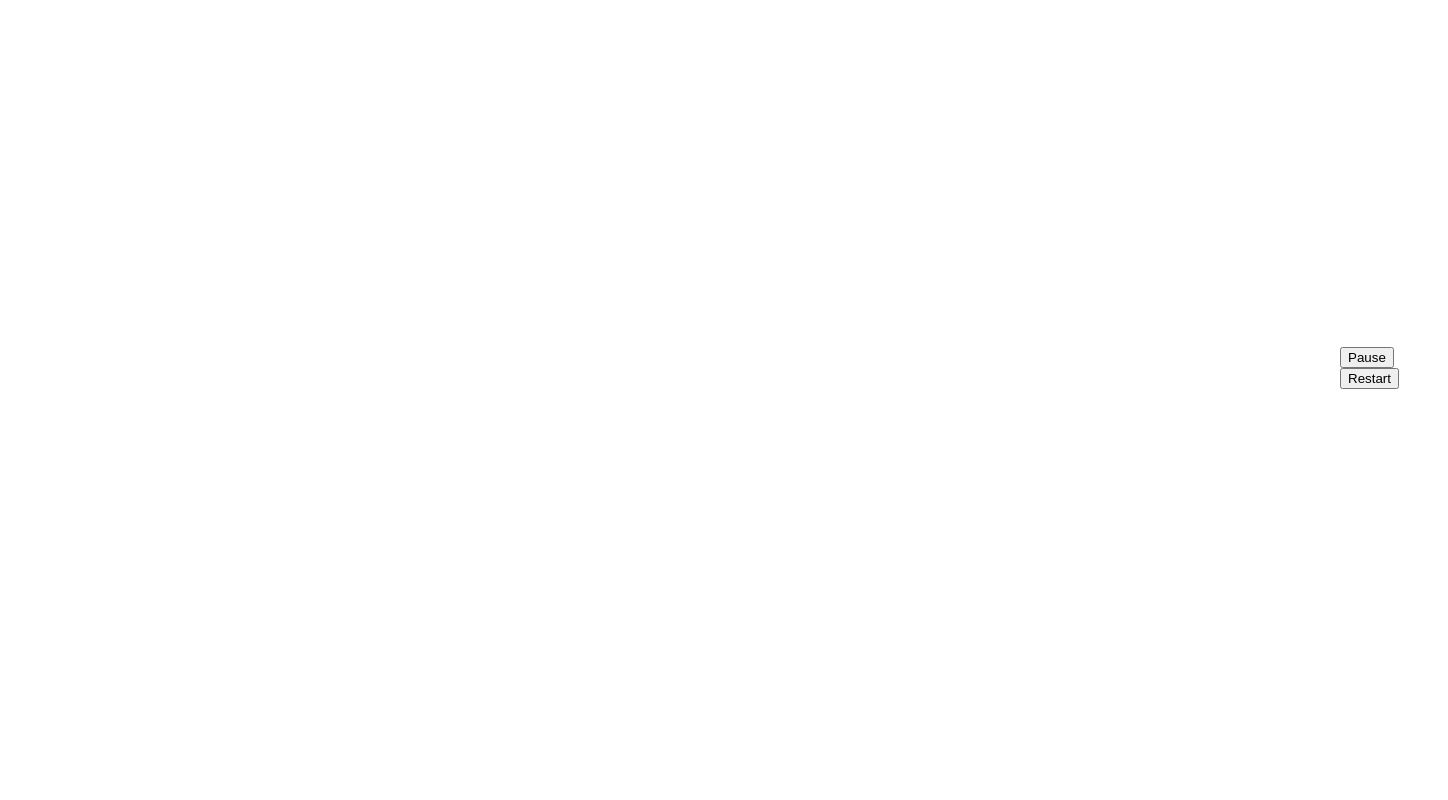
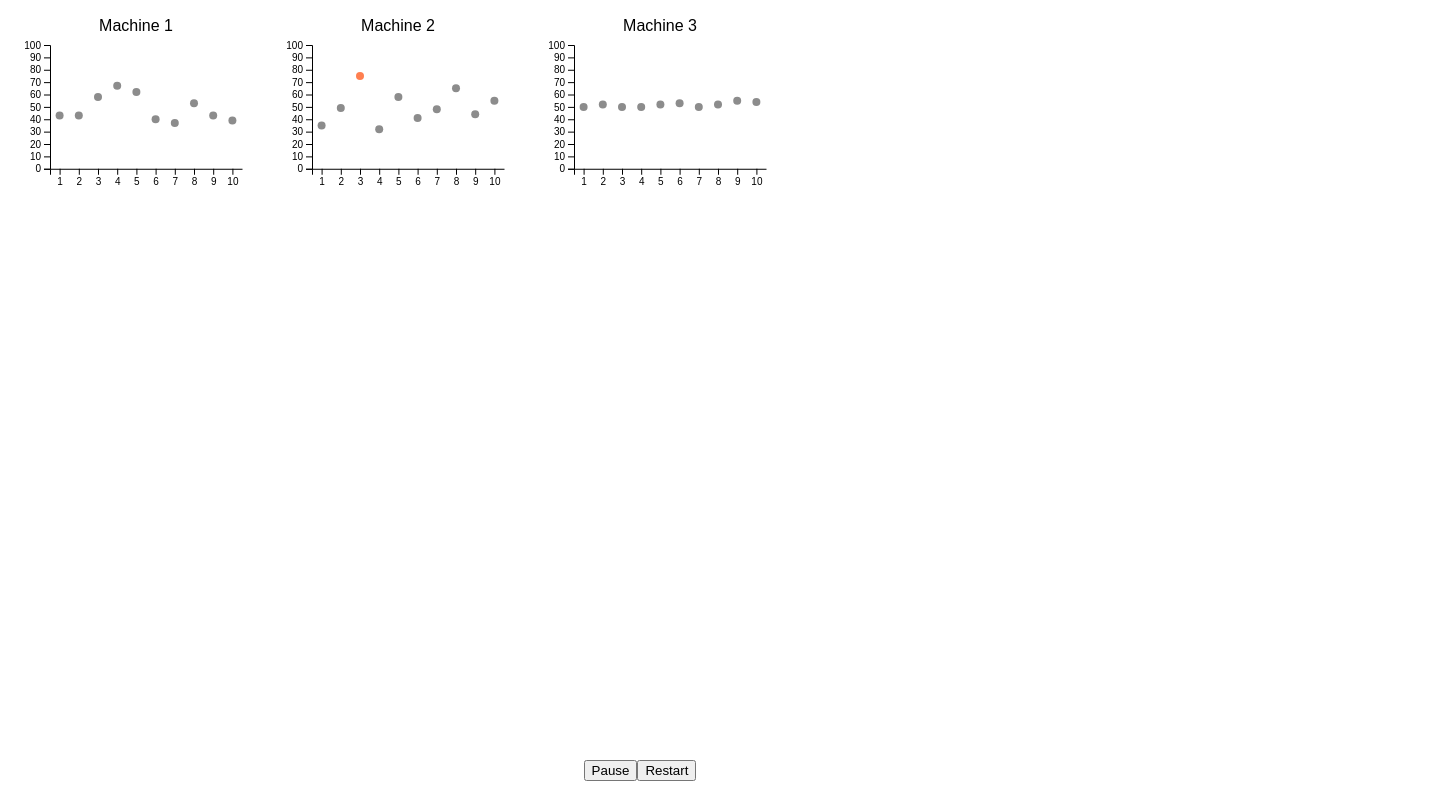
Before and after one commit to Cliffy2000/SituatedVis-Survey, a plain HTML site: page index.html in a window 1280 px wide. Shown: the whole page, 1448 px wide, since content can reach past the window. Drawn offline with Linux system fonts and the light colour scheme.

Commit message:
scatterplot checkpoint

```diff
--- a/index.html
+++ b/index.html
@@ -13,10 +13,10 @@
 <body>
 	<div id="container">
 		<div id="chartsContainer"></div>
-		<div id="buttonsContainer">
-			<button id="pause">Pause</button>
-			<button id="restart">Restart</button>
-		</div>
+	</div>
+	<div id="buttonsContainer">
+		<button id="pause">Pause</button>
+		<button id="restart">Restart</button>
 	</div>
 </body>
 
--- a/scripts/visualization.js
+++ b/scripts/visualization.js
@@ -1,8 +1,11 @@
 function generateChart(data, title, width = 700, height = 400) {
-	const margin = { top: 40, right: 20, bottom: 40, left: 60 };
+	const MARGIN = { top: 30, right: 20, bottom: 30, left: 40 };
 
-	const COLS = 15;
-	const offset = 0.5;
+	const COLS = 10;
+	const OFFSET = 0.5;
+
+	const MIN_THRESHOLD = 30;
+	const MAX_THRESHOLD = 70;
 
 	const svg = d3.create("svg")
 		.attr("width", width)
@@ -11,13 +14,63 @@ function generateChart(data, title, width = 700, height = 400) {
 	const clipPath = svg.append("clipPath")
 		.attr("id", "border")
 		.append("rect")
-		.attr("x", margin.left)
-		.attr("y", margin.top)
-		.attr("width", width - margin.left - margin.right)
-		.attr("height", height - margin.top - margin.bottom)
+		.attr("x", MARGIN.left)
+		.attr("y", MARGIN.top)
+		.attr("width", width - MARGIN.left - MARGIN.right)
+		.attr("height", height - MARGIN.top - MARGIN.bottom)
 		.attr("fill", "white");
 
+	const lineChart = svg.append("g")
+		.attr("clip-path", "url(#border");
 
+	const titleText = svg.append("text")
+		.attr("x", width / 2)
+		.attr("y", 5)
+		.attr("text-anchor", "middle")
+		.attr("dominant-baseline", "hanging")
+		.attr("font-family", "sans-serif")
+		.attr("font-size", "16px")
+		.text(title);
+
+	const x = d3.scaleLinear()
+		.domain([OFFSET, COLS + OFFSET])
+		.range([MARGIN.left, width - MARGIN.right]);
+
+	const y = d3.scaleLinear()
+		.domain([0, 100])
+		.range([height - MARGIN.bottom, MARGIN.top]);
+
+	const xAxis = d3.axisBottom(x).ticks(COLS);
+	const xAxisgroup = svg.append("g")
+		.attr("transform", `translate(0,${height - MARGIN.bottom})`)
+		.call(xAxis);
+
+	// Remove the ending tick on the axis
+	const xAxisPath = xAxisgroup.select(".domain");
+	const originalD = xAxisPath.attr("d");
+	const newD = originalD.replace(/V-?\d+(\.\d+)?$/, "");
+	xAxisPath.attr("d", newD);
+
+	const yAxis = d3.axisLeft(y);
+	const yAxisgroup = svg.append("g")
+		.attr("transform", `translate(${MARGIN.left},0)`)
+		.call(yAxis);
+
+	let verticalGap = x(1) - x(0);
+
+	lineChart.append("g")
+		.selectAll("dot")
+		.data(data)
+		.enter()
+		.append("circle")
+		.attr("cx", d => x(d.index) )
+		.attr("cy", d => y(d.value) )
+		.attr("r", 4)
+		.attr("fill", d => {
+			if (d.value > MAX_THRESHOLD) { return "#FF7F50" }
+			else if (d.value < MIN_THRESHOLD) { return "#00B2EE" }
+			else { return "#8C8C8C" }
+		});
 
 	return svg.node();
 }
--- a/styles/styles.css
+++ b/styles/styles.css
@@ -1,14 +1,30 @@
+html {
+    width: 100dvw;
+    height: 100dvh;
+}
+
+body {
+    margin: 15px 10px 10px 10px;
+}
+
 #container {
-    width: 1440px;
-    height: 720px; /* Adjust as needed */
     display: flex;
     justify-content: center;
     align-items: center;
+    width: 100%;
+    height: calc(100% - 40px);
 }
 
 #chartsContainer {
     width: 100%;
-    height: 100%; /* Ensure it has a height */
+    height: 100%;
     display: grid;
     grid-gap: 10px;
 }
+
+#buttonsContainer {
+    display: flex;
+    justify-content: center;
+    height: 40px;
+    align-items: center;
+}
```
